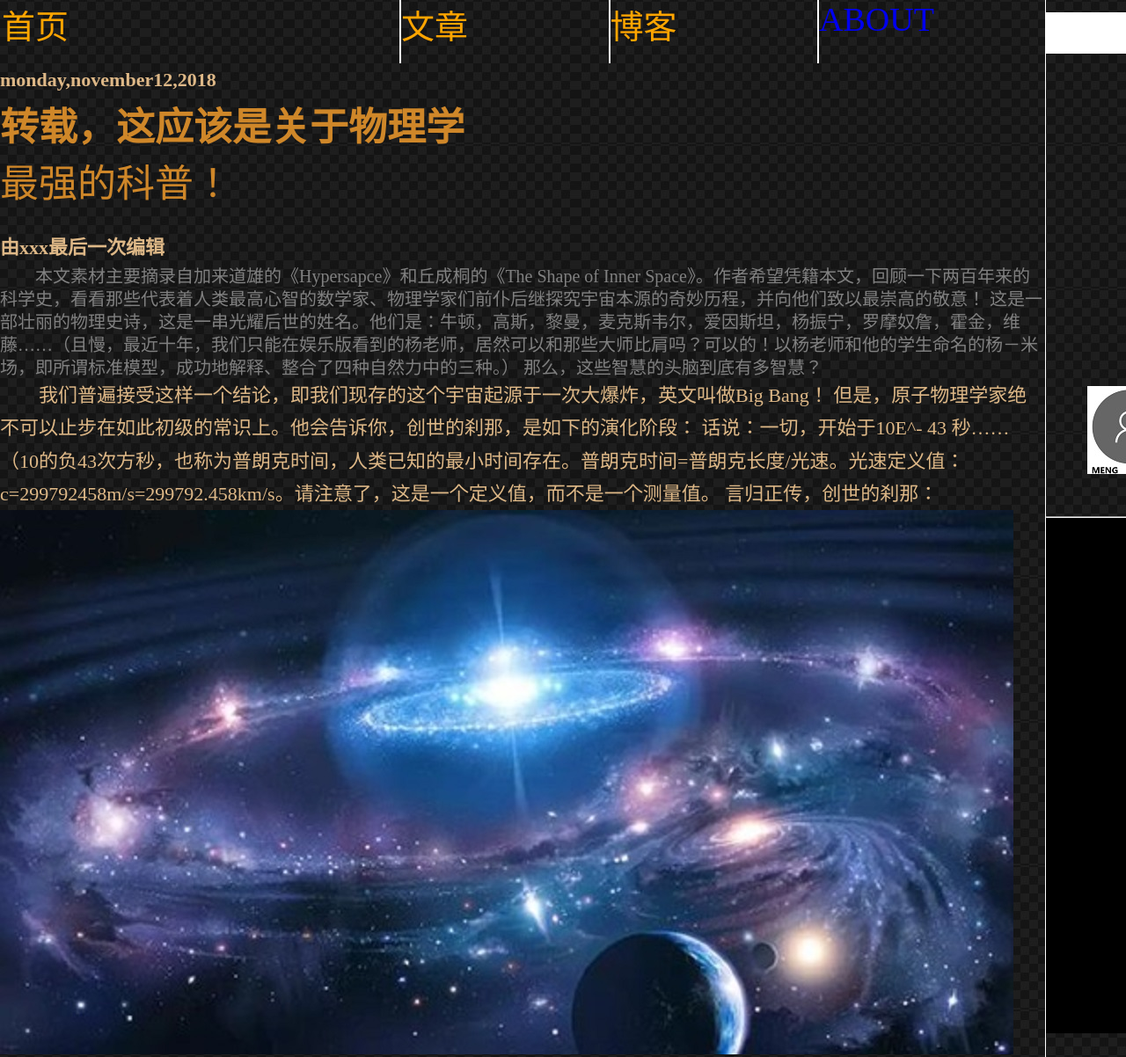
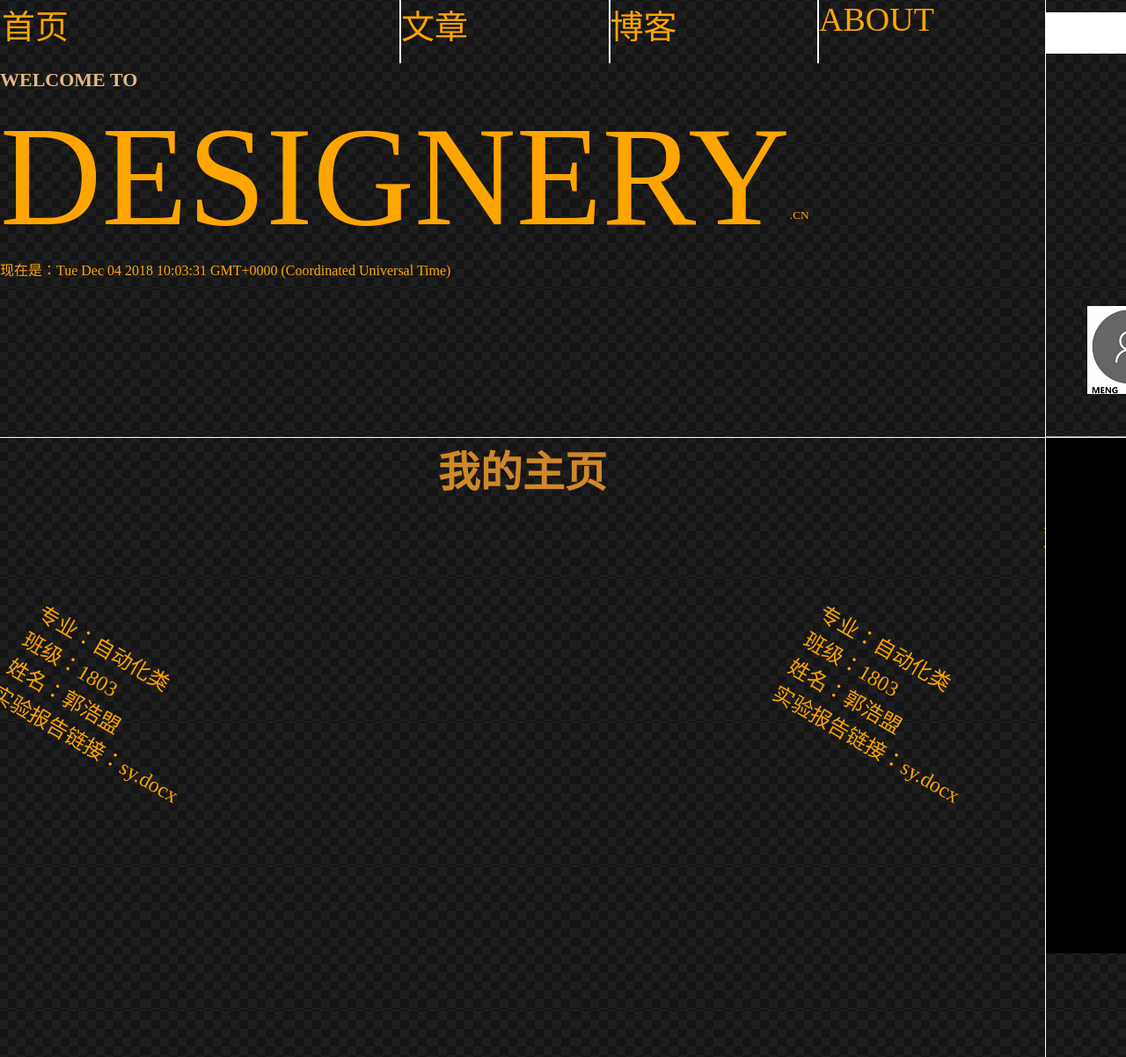
Before and after one commit to guohaomeng/meng2, a plain HTML site: page index.html in a window 1280 px wide. Shown: the top 1202 px of the page at 88% size. Drawn offline with Linux system fonts and the light colour scheme.

Commit message:
更改2
第二次更改

```diff
--- a/css/base.css
+++ b/css/base.css
@@ -83,7 +83,7 @@
       font-size: 22px;
       text-indent: 0em;}
     /*设置链接样式*/
-    a:link {
+    a:link {color:orange;
             text-decoration: none;}
     a:visited {color:orange;}
     #p1{line-height:1.3em;
--- a/index.html
+++ b/index.html
@@ -1,90 +1,132 @@
 <!DOCTYPE html>
-<html lang="en" style="font-size:22px;">
+<html lang="en">
 <head>
     <meta charset="UTF-8">
-    <meta name="viewport" content="width=device-width,initial-scale=0.75"/>
+    <meta name="viewport" content="width=device-width, initial-scale=0.67">
     <meta http-equiv="X-UA-Compatible" content="ie=edge">
     <title>1900*945</title>
     <link href="css/base.css" rel="stylesheet" type="text/css">
     <link href="css/chushihua.css" rel="stylesheet" type="text/css">
+    <style type="text/css">
+    body{background-image: url(images/03.jpg);
+        }
 
-<!--   <script>
+    #container{margin:0,8.59375%,8.59375%,8.59375%; position:relative;}
+
+    #l1,#l2{height:2000px;
+        /*透明设置    background-color: black;
+            opacity: 0.7;
+        filter:Alpha(opacity=70);*/}
+    #m1{height:300px;}
+    #d1{height:2000px;}
+    #n1{height:497px;
+        border-bottom: 1px solid white;}
+    #nn3{position: relative;
+        left:0px;
+        top:330px;
+        color:orange;}
+    #n2{width:62%;
+        height:1500px;
+        float: left;
+        }
+    #n3{width:38%;
+        height:1500px;
+        float:left;
+        }
+    #n1 ul li:hover{background-color: orangered;}
+    #bigtitle{
+        font-family: 微软雅黑;
+        font-size:10em;
+    }
+    #a2{font-size: 3em;}
+    .g1{font-size: 1.5em;
+        color:orange;
+        }
+    div#a3
+    {   width:300px;
+        float:left;
+        transform:rotate(30deg);
+        -ms-transform:rotate(30deg); /* IE 9 */
+        -moz-transform:rotate(30deg); /* Firefox */
+        -webkit-transform:rotate(30deg); /* Safari and Chrome */
+        -o-transform:rotate(30deg); /* Opera */
+    }
+    div#a4
+    {   width:300px;
+        float:right;
+        transform:rotate(30deg);
+        -ms-transform:rotate(30deg); /* IE 9 */
+        -moz-transform:rotate(30deg); /* Firefox */
+        -webkit-transform:rotate(30deg); /* Safari and Chrome */
+        -o-transform:rotate(30deg); /* Opera */
+    }
+    li
+    {
+        transition: background-color 0.5s;
+        -moz-transition: background-color 0.5s;	/* Firefox 4 */
+        -webkit-transition: background-color 0.5s;	/* Safari 和 Chrome */
+        -o-transition: background-color 0.5s;	/* Opera */
+}
+    li:hover{
+        color:black;
+        background-color: orange;
+    }
+    #zimu1{
+        font-size: 2em;
+        color: orange;
+    }
 
 
 
-window.onload = function () { //加载页面的时候就执行
+    </style>
+    <script>
+    document.getElementsById('container')[0].style.zoom=0.67;
 
-var body_obj = document.getElementById("container"); //根据ID获取html元素
-
-var heigth_screen = window.screen.height; //获取整个屏幕的分辨率
-
-var width_screen = window.screen.width;
-
-heigth_screen = heigth_screen * 0.75; //在这里分配整个界面的85%给iframe来显示嵌套的界面
-
-body_obj.style.height = heigth_screen + "px";
-
-width_screen = width_screen * 0.75;
-
-body_obj.style.width = width_screen + "px";
-
-}
-
-
-
-
-
-
-
-
-    </script>      -->
-    <style type="text/css">
-    body{background-image: url(images/03.jpg);
-
-    /*     background-position: center center  ;
-        background-size:cover;
-        background-repeat:no-repeat;
-        width: 100vw;
-         background: rgba(0,0,0,.5);
-        */
-        }
-    #container{
-
-                }
-
-    </style>
+    </script>
 </head>
-<body id="body">
+<body>
 <div id="container" >
 <div id="d1">
     <div id="l1">
         <div id="n1">
-            <div id="nn1">首页</div>
-            <div id="nn2">文章</div>
-            <div id="nn2">博客</div>
-            <div id="nn2"><a href="about.html" title="关于我">ABOUT</a></div>
+            <ul>
+                <li><div id="nn1"><a href="index.html" title="我的首页">首页</a></div></li>
+                  <li><div id="nn2"><a href="wenzhang.html" title="我的文章">文章</a></div></li>
+                    <li><div id="nn2"><a href="boke.html" title="我的博客">博客</a></div></li>
+                        <li><div id="nn2"><a href="about.html" title="关于我">ABOUT</a></div></li>
+                    </ul>
+            <p style="text-indent:0em;"><b>WELCOME TO</b></p>
+            <span id="bigtitle">DESIGNERY</span><sup>.CN</sup> <br>
+            <script>
+                document.write("现在是："+Date())
+            </script>
+
 
         </div>
-        <div id="n3">
-            <p id="riqi"><b>monday,november12,2018</b></p>
-
-            <h1>转载，这应该是关于物理学<br><strong>最强的科普！</strong></h1>
-            <br>
-            <p id="riqi"><b>由xxx最后一次编辑</b></p>
+    <!--    <div id="n2"></div>
+        <div id="n3"></div>
+    -->
+    <div>
+    <h2 id="a2"><center>我的主页</center></h2></div>
+    <br />
+     <marquee id="zimu1" direction="left" scrollamount="3" onMouseOver="stop()" onMouseOut="start()">欢迎来到我的主页，查看我的博客！</marquee>
+    <br /><br /><br /><br /><br /><br /><br />
+    <div id="a3">
+    <ul>
+        <li class="g1">专业：自动化类</li>
+        <li class="g1">班级：1803</li>
+        <li class="g1">姓名：郭浩盟</li>
+        <li class="g1">实验报告链接：<a href="sy.docx">sy.docx</a></li>
+    </ul>
+    </div>
+    <div id="a4">
+        <ul>
+            <li class="g1">专业：自动化类</li>
+            <li class="g1">班级：1803</li>
+            <li class="g1">姓名：郭浩盟</li>
+            <li class="g1">实验报告链接：<a href="sy.docx">sy.docx</a></li>
+        </ul>
         </div>
-        <div id="n2">
-
-            <p id="p1">本文素材主要摘录自加来道雄的《Hypersapce》和丘成桐的《The Shape of Inner Space》。作者希望凭籍本文，回顾一下两百年来的科学史，看看那些代表着人类最高心智的数学家、物理学家们前仆后继探究宇宙本源的奇妙历程，并向他们致以最崇高的敬意！
-                这是一部壮丽的物理史诗，这是一串光耀后世的姓名。他们是：牛顿，高斯，黎曼，麦克斯韦尔，爱因斯坦，杨振宁，罗摩奴詹，霍金，维藤……（且慢，最近十年，我们只能在娱乐版看到的杨老师，居然可以和那些大师比肩吗？可以的！以杨老师和他的学生命名的杨－米场，即所谓标准模型，成功地解释、整合了四种自然力中的三种。）
-                那么，这些智慧的头脑到底有多智慧？</p>
-            <p>   我们普遍接受这样一个结论，即我们现存的这个宇宙起源于一次大爆炸，英文叫做Big Bang！
-                但是，原子物理学家绝不可以止步在如此初级的常识上。他会告诉你，创世的刹那，是如下的演化阶段：
-                话说：一切，开始于10E^- 43 秒……（10的负43次方秒，也称为普朗克时间，人类已知的最小时间存在。普朗克时间=普朗克长度/光速。光速定义值：c=299792458m/s=299792.458km/s。请注意了，这是一个定义值，而不是一个测量值。
-                言归正传，创世的刹那：
-                </p>
-
-        </div>
-        <img src="images/zhanghu.jpg">
 
 
     </div>
@@ -117,37 +159,7 @@ body_obj.style.width = width_screen + "px";
         </div>
     </div>
 </div>
-<div id="d1">
-    <div id="l1">
-        <br /> <br /><br /> <br /><br />
-<h2>1创世时间表</h2>
-<p># 10E－43秒，十维宇宙分裂成一个四维宇宙和一个六维宇宙。六维宇宙崩溃，缩成10E－32公尺。四维宇宙（我们今天所在的宇宙）则迅速爆炸，此时的温度高达10E32（10的32次方）度；
-<br># 10E－35秒，大一统作用力崩解；
-<br># 10E－9秒，电弱对称崩解，此时的温度是10E15度；
-<br># 10E－3秒，夸克开始凝聚，中子与质子出现，此时的温度是10E14度；
-<br># 3分钟，质子与中子开始凝聚成稳定的原子核；
-<br># 30万年，电子开始凝聚在原子核周围，第一个原子出现；
-<br># 30亿年，第一个似星体(quasar)出现;
-<br># 50亿年，第一个星系出现；
-<br># 100～150亿年，太阳系诞生，又经过数十亿年，地球上出现了第一个生命。
-<br>这个时间表，是哪位大神写的科幻小说吧？NO！这是目前已经成为众多科学家普遍共识的创世时间表。</p>
-<p>的确，表中所述的那个数量级上的时间、长度、温度等等所有的数值，没有任何一个是可以直接测量的，因为目前咱们人类的技术和工具水平，还远远不能企及到那个数量级。但是，人类的心智却做到了。这个时间表里面的每一个数字的背后，都是一堆严密的公式和演算，都有一群知名或者不知名的物理学家和数学家，他们是我们人类最智慧的大脑。
-回到时间表的第一个事件，“十维宇宙分裂”，这就是我们今天的主题了：超维度空间。让我们一起看看，两百年来，科学家们是如何探究世界的本源的。
-让我们先厘清一个重要概念：</p>
-<h2>2维度和多维宇宙</h2>
-<p>一只在直线上行走的毛毛虫只能前后移动，所以，我们把直线或曲线叫做：一维空间；<br>
-一只阿米巴扁平虫可以在球面上前后左右移动，所以，我们把平面或曲面叫做：二维空间；<br>
-一只鸟在我们的空间可以上下前后左右移动，所以，我们的空间叫做是：三维空间；<br>
-（加上时间一维，我们的世界是四维的，合称时空。在这个时空中你要准确标定一个点，需要四个数字，比如：淮海路、马当路交界，二楼，下午四点。）
-依此类推，，，</p>
-<!--
-<p>如果，有人告诉你，多维空间（四维以上）的人，看着我们的保险柜或房子时根本就是内外一目了然，就像我们看着二维平面上的圆圈一样，你会不会大惑不解、无法想象、或者毛骨悚然？
-当然，对于’眼见为凭’来说，这其实涉入了一个哲学难题。如果眼见才是真实的，那么高维度的对象就不是真实的。但从另一个角度来看，人不过是动物中的一种，阿米巴扁平虫只能感知二维的世界，我们如何证明我们所能感知的所谓’真实’，岂不是也受限于我们自己的认知条件？
-必须承认的事实是：人类的大脑和眼睛，只是为了应付三维空间和四维时空的各种情况演化出来的，因此它们不具备辨识和解析高维度空间物体的能力。
-超弦理论认为：宇宙真正的时空，其实是一个十维的空间，其中四维是爱因斯坦的时空流形（也就是我们的日常生活空间），另外一个和它’垂直’的还有一个很小很小的六维流形。在这个十维空间中，有一种最小单位的弦纵横其中。以类比的说法，十维空间是宇宙这座大琴的音箱，拨动这些弦造成不同的音高与音色，于是产生不同的基本粒子，进而发展出所有的物质与作用力。（最新的M理论，有别于超弦理论，认为宇宙是从十一维开始演进的。）
-</p>  -->
-    </div>
-</div>
+
 <hr>
 <div id="yejiao">
     <div id="y1">
@@ -156,7 +168,7 @@ body_obj.style.width = width_screen + "px";
 
     </div>
     <div id="y1">
-       <p> Meng&nbsp;&nbsp;建议&nbsp;&nbsp;与我联系&nbsp;&nbsp;先锋网</p>
+       <p> Meng&nbsp;&nbsp;建议&nbsp;&nbsp;与我联系&nbsp;&nbsp; <a href="http://www.tw.neuq.edu.cn">先锋网</a> </p>
     </div>
     <div id="y2">
         <br />
```
Also changed, not shown: about.html (+8 -8 lines), index2.html (deleted, +0 -132 lines), wenzhang.html (added, +187 -0 lines), images/07.jpg (added), images/09.jpg (added), 1 other file.
